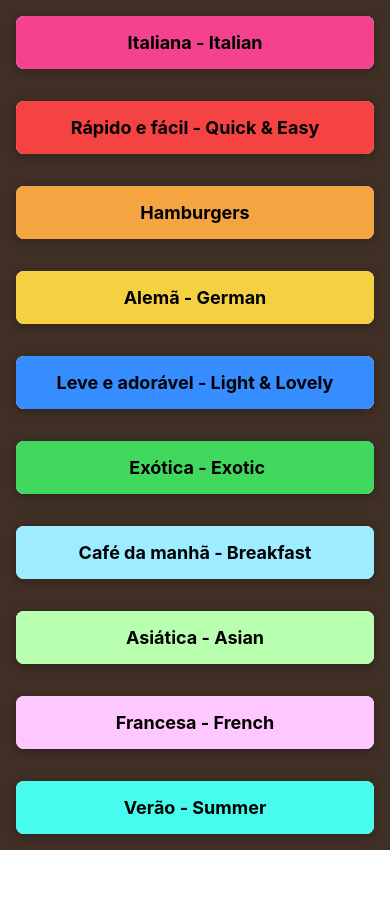
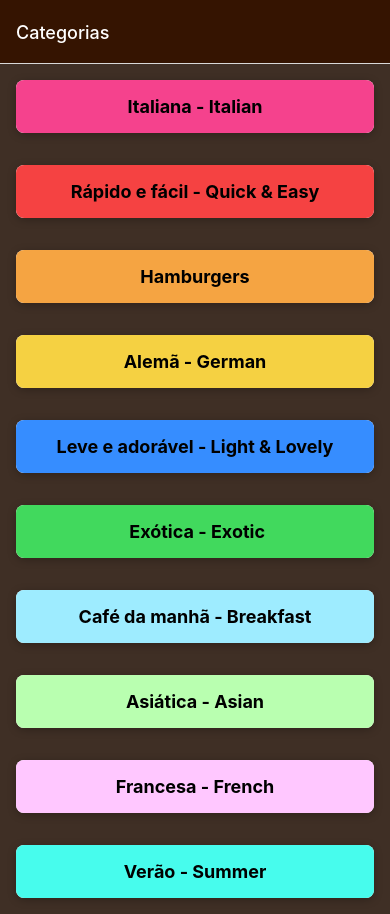
Before and after one commit to Gabriel-Jesusvix/Meals-App, a React Native app: screen / in a window 390 px wide. Before the commit the page ends 850 px from the top, so only its background shows below. Built offline with nearby package versions, Linux system fonts and the light colour scheme.

Commit message:
feat: define configs default to screens

```diff
--- a/src/routes/stack.routes.tsx
+++ b/src/routes/stack.routes.tsx
@@ -11,16 +11,26 @@ export function Routes() {
     <NavigationContainer>
       <Navigator
         screenOptions={{
-          headerShown: false
+          headerShown: true,
+          headerStyle: {
+            backgroundColor: '#351401',
+          },
+          headerTintColor: 'white',
         }}
       >
         <Screen
           name='MealCategories'
           component={Categories}
+          options={{
+            title: 'Categorias',
+          }}
         />
         <Screen
           name='MealsOverview'
           component={MealsOverview}
+          options={{
+            title: 'Overview',
+          }}
         />
       </Navigator>
     </NavigationContainer>
```
